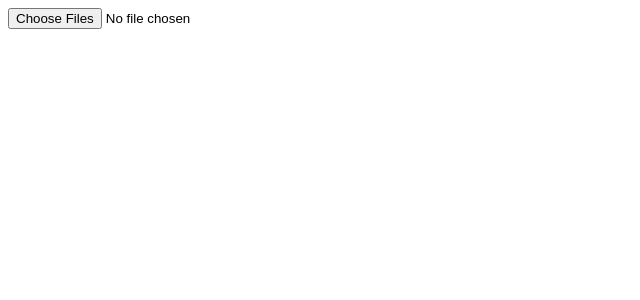
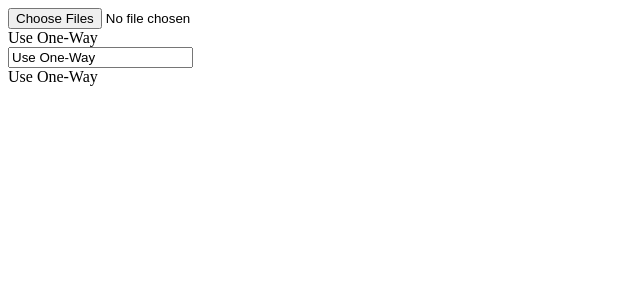
Before and after one commit to boriphuth/LearnAngularsWithRealApps, an Angular app: page / in a window 1280 px wide. Shown: the top 300 px of the page, without its empty margins (0-640 px from the left). Built offline with nearby package versions, Linux system fonts and the light colour scheme.

Commit message:
11.One-Way Data Binding in Angular 5(Data Binding)

```diff
--- a/src/app/app.component.html
+++ b/src/app/app.component.html
@@ -71,7 +71,7 @@
 <br>
 {{result}}
 -->
-<form>
+<!-- <form> -->
   <!--
   <select (change)="display($event)">
     <option value="c1">Category 1</option>
@@ -88,10 +88,16 @@
   {{result}}
   <span [innerHTML]="result"></span>
 -->
-</form>
+<!-- </form> -->
 
 <form>
   <input type="file" (change)="save($event)" multiple="multiple" >
   <br>
   <span [innerHTML]="result"></span>
 </form>
+
+<form>
+  <input type="text" [ngModel]="result" [ngModelOptions]="{standalone: true}">
+  <br>
+  {{result}}
+</form>
--- a/src/app/app.component.ts
+++ b/src/app/app.component.ts
@@ -74,10 +74,14 @@ export class AppComponent implements OnInit{
   }
   */
  //4.Click Event in Angular 5 (Event)
- result: string = '';
-categories: Category[];
+ result: string;
+
+ categories: Category[];
 
   ngOnInit(): void {
+
+    this.result = 'Use One-Way';
+
     this.categories = [
       {id:'c1',name:'category 1'},
       {id:'c2',name:'category 2'},
--- a/src/app/app.module.ts
+++ b/src/app/app.module.ts
@@ -1,6 +1,6 @@
 import { BrowserModule } from '@angular/platform-browser';
 import { NgModule } from '@angular/core';
-
+import { FormsModule } from '@angular/forms';
 
 import { AppComponent } from './app.component';
 
@@ -10,7 +10,8 @@ import { AppComponent } from './app.component';
     AppComponent
   ],
   imports: [
-    BrowserModule
+    BrowserModule,
+    FormsModule
   ],
   providers: [],
   bootstrap: [AppComponent]
```
Also changed, not shown: 1 other file (tests, documents, lock files or other folders).
